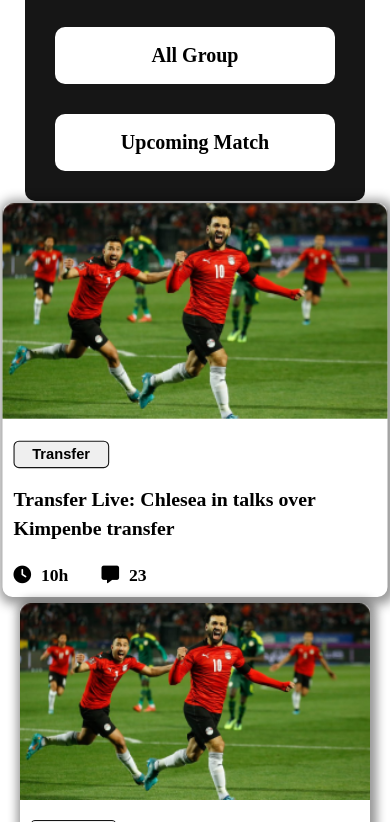
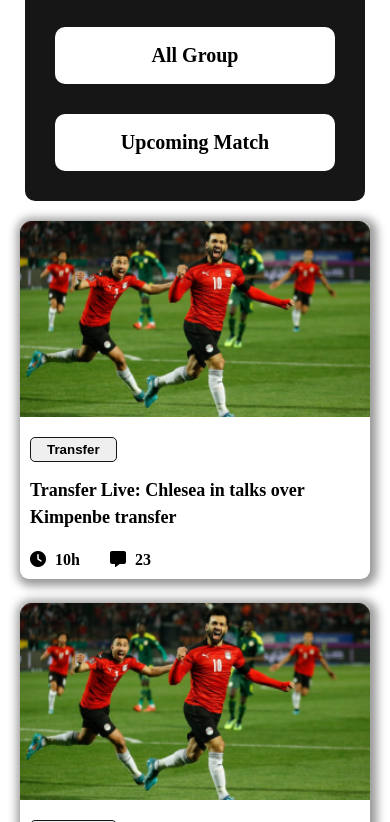
Before and after one commit to ShekhRaselMasrurAhmmadNissan/world-cup-2022, a plain HTML site: page index.html in a window 390 px wide. In both pictures the pointer is over the element 195 px from the left and 1147 px from the top of the page. Shown: the part 747-1569 px from the top of the page. Drawn offline with Linux system fonts and the light colour scheme; a web font is replaced by a local one.

Commit message:
Mobile Responsive Hover Effect Off...

```diff
--- a/styles/responsive.css
+++ b/styles/responsive.css
@@ -1,7 +1,7 @@
 /* ---------------------------------------------------------------------------------------------------- */
 /* ---------------------------------------------------------------------------------------------------- */
 /* Mobile View Responsive Start */
-@media only screen and (max-width: 480px) {
+@media screen and (max-width: 480px) {
 	header,
 	main {
 		margin: 40px 20px;
@@ -60,10 +60,10 @@
 		grid-template-columns: repeat(1, 1fr);
 	}
 
-	#container .blog,
-	#container .group,
-	#container .match {
-		transition-property: none;
+	.blogs .blog:hover,
+	.groups .group:hover,
+	.matches .match:hover {
+		transform: scale(1);
 	}
 
 	/* Main Section Responsive End */
```
